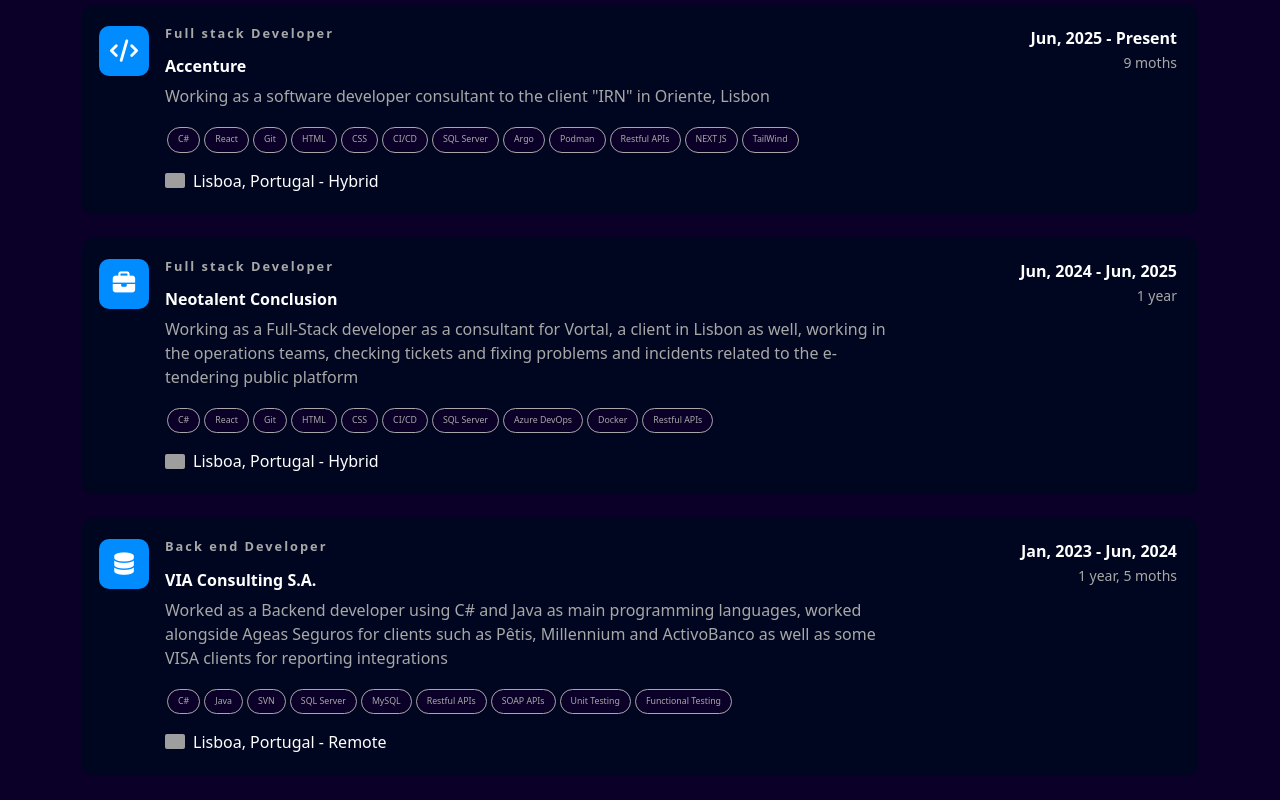
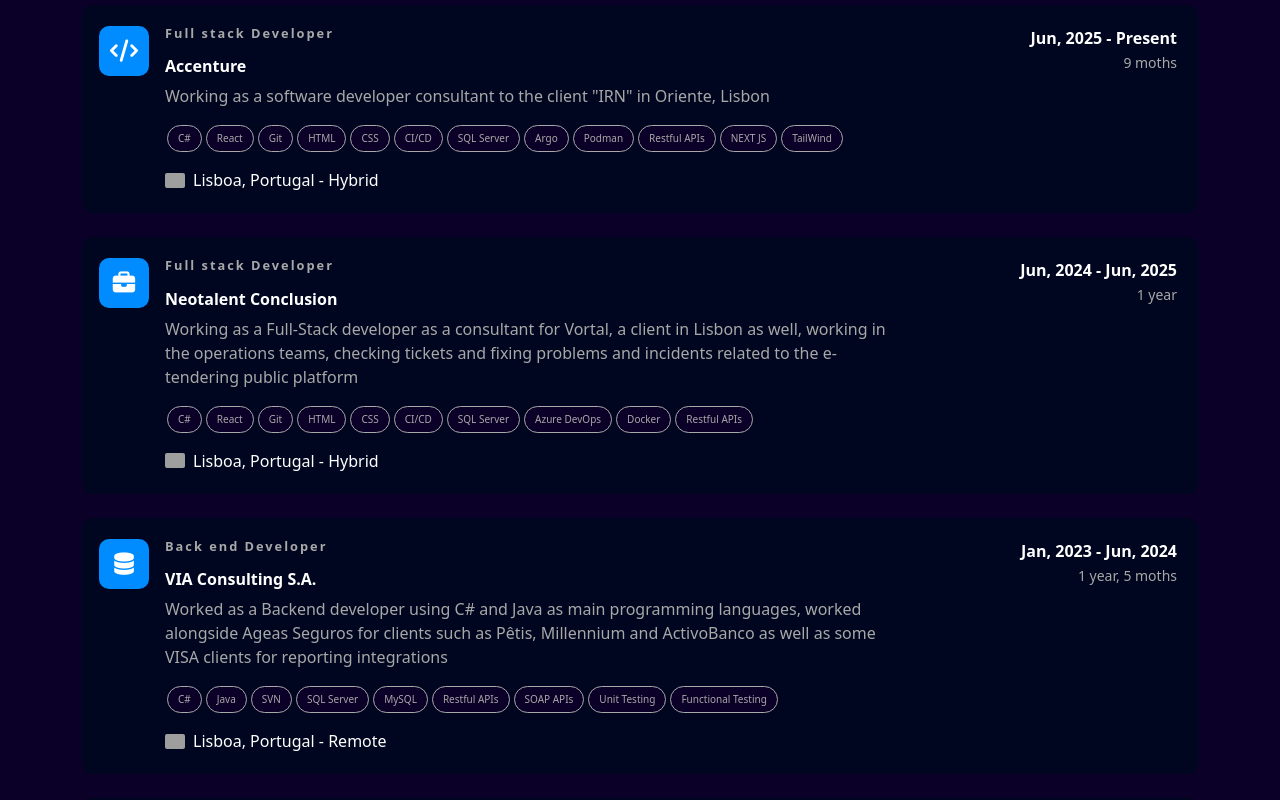
Before and after one commit to RubenCipriano/web-portfolio-angular, an Angular app: page / in a window 1280 px wide. Shown: the part 1500-2300 px from the top of the page. Built offline with nearby package versions, Linux system fonts and the light colour scheme; grey boxes are pictures that could not be loaded.

Commit message:
Update experience-card.component.scss

```diff
--- a/src/app/components/experience-card/experience-card.component.scss
+++ b/src/app/components/experience-card/experience-card.component.scss
@@ -43,7 +43,7 @@
     color: var(--treciary-color-white);
     padding: 5px 10px;
     border-radius: 50px;
-    font-size: 0.55rem;
+    font-size: 0.625rem;
     font-weight: 500;
     display: inline-flex;
     align-items: center;
```
